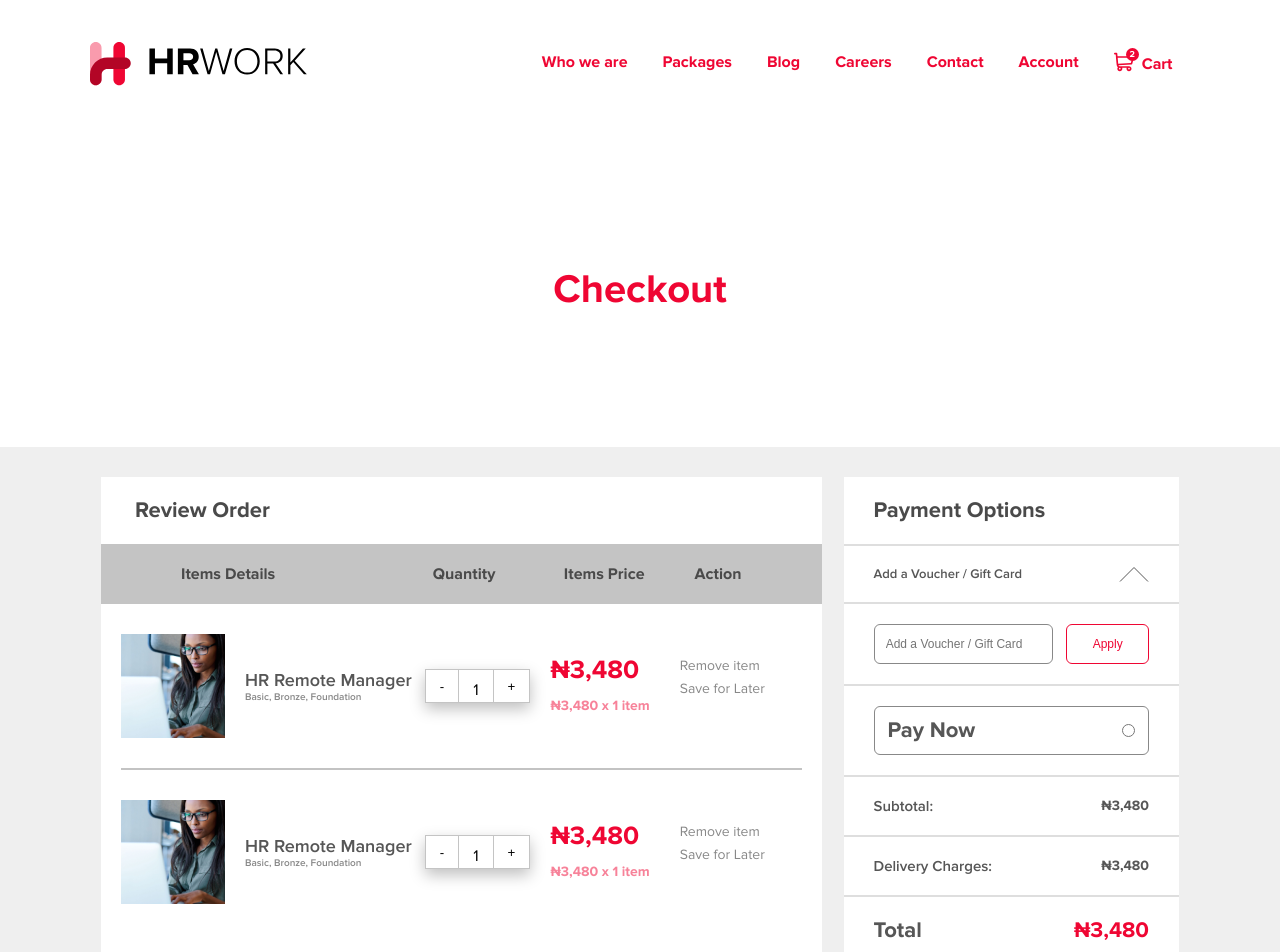
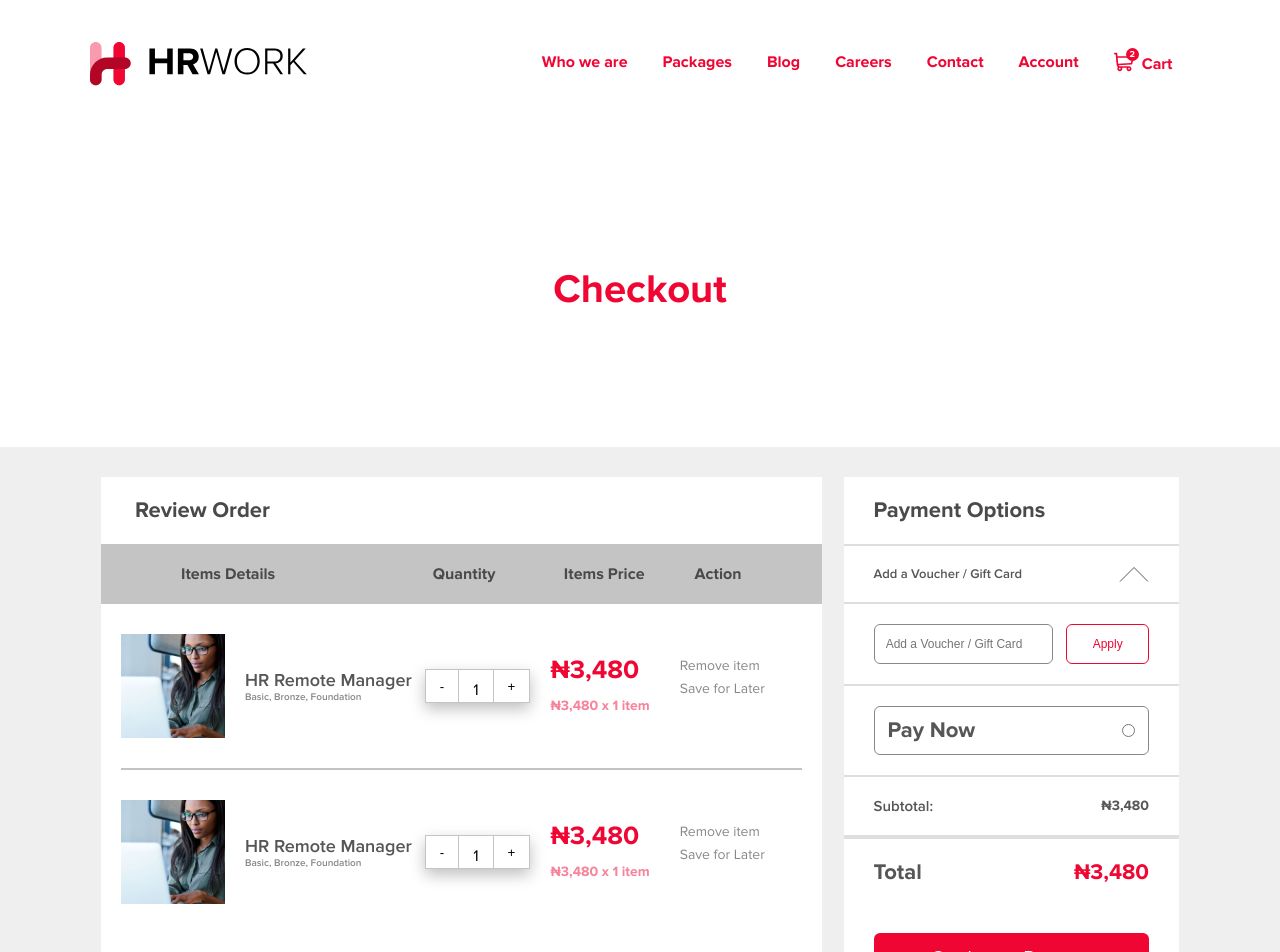
Before and after one commit to TechinnoverHub/hr-work, a React (Create React App) app: page /checkout in a window 1280 px wide. Shown: the top 952 px of the page. Built offline with nearby package versions, Linux system fonts and the light colour scheme; what google-maps-react would draw is missing.

Commit message:
modified

```diff
--- a/src/Pages/Checkout/index.jsx
+++ b/src/Pages/Checkout/index.jsx
@@ -175,10 +175,10 @@ function Checkout() {
                 <div className="delivery-subtotal-amount">₦3,480</div>
               </div>
               <div className="payment-option-horizontal-line"></div>
-              <div className="delivery-charges">
+              {/* <div className="delivery-charges">
                 <div className="delivery-charges-text">Delivery Charges:</div>
                 <div className="delivery-charge-amount">₦3,480</div>
-              </div>
+              </div> */}
               <div className="payment-option-horizontal-line"></div>
               <div className="delivery-total">
                 <div>
--- a/src/Pages/Checkout/index.scss
+++ b/src/Pages/Checkout/index.scss
@@ -473,24 +473,24 @@
   }
 }
 
-.delivery-charges {
-  display: flex;
-  justify-content: space-between;
-  padding: 20px 30px;
+// .delivery-charges {
+//   display: flex;
+//   justify-content: space-between;
+//   padding: 20px 30px;
 
-  .delivery-charges-text {
-    font-weight: 600;
-    font-size: 15px;
-    color: #565656;
-  }
+//   .delivery-charges-text {
+//     font-weight: 600;
+//     font-size: 15px;
+//     color: #565656;
+//   }
 
-  .delivery-charge-amount {
-    font-weight: bold;
-    font-size: 14px;
-    text-align: right;
-    color: #565656;
-  }
-}
+//   .delivery-charge-amount {
+//     font-weight: bold;
+//     font-size: 14px;
+//     text-align: right;
+//     color: #565656;
+//   }
+// }
 
 .delivery-total {
   padding: 20px 30px;
```
